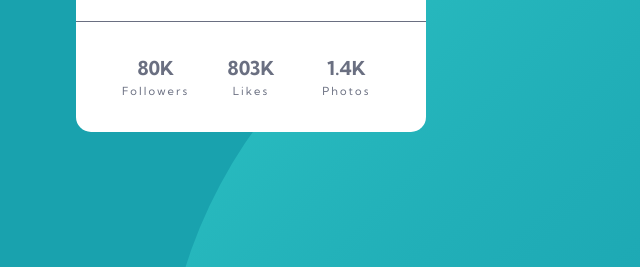
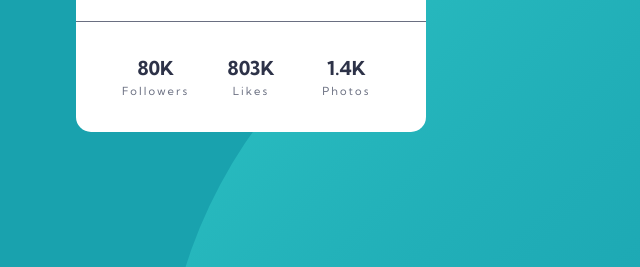
Before and after one commit to ccccchriz/profile-card-component-main, a plain HTML site: page index.html in a window 1280 px wide. Shown: the part 466-733 px from the top of the page, 389-1029 px from the left. Drawn offline with Linux system fonts and the light colour scheme.

Commit message:
text color fix

```diff
--- a/style.css
+++ b/style.css
@@ -148,6 +148,7 @@ main {
 }
 
 .profile__stat_number {
+  color: var(--clr-primary-desaturated-blue);
   font-weight: var(--fw-bold);
   font-size: 1.2rem;
 }
```
